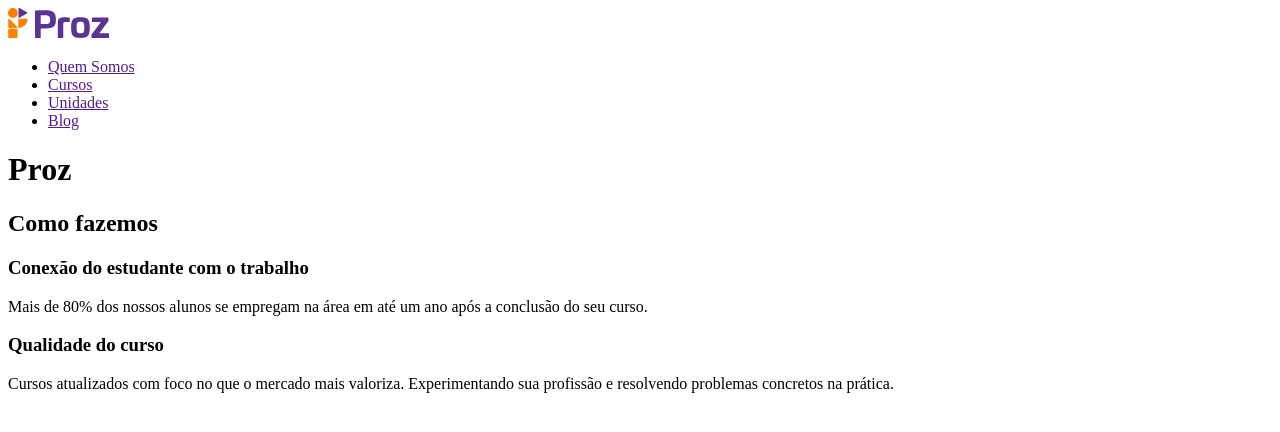
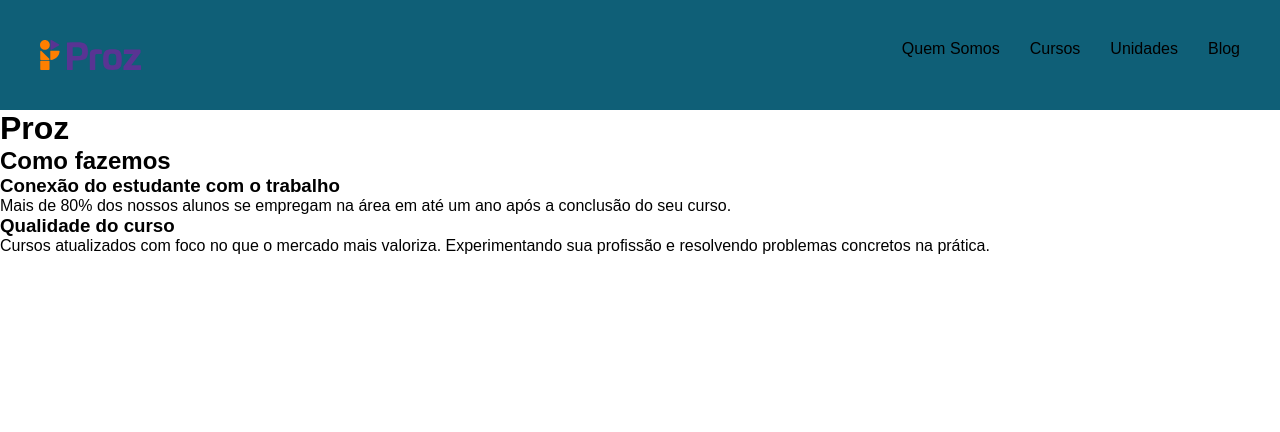
Before and after one commit to Alessandropaixao/aula2_css, a plain HTML site: page aula-css-02/index.html in a window 1280 px wide. Drawn offline with Linux system fonts and the light colour scheme; files that its build step writes are made by us from their sources; a web font is replaced by a local one.

Commit message:
alterado

```diff
--- a/aula-css-02/index.html
+++ b/aula-css-02/index.html
@@ -6,29 +6,30 @@
   <meta http-equiv="X-UA-Compatible" content="IE=edge">
   <meta name="viewport" content="width=device-width, initial-scale=1.0">
   <!-- Links do Google Fonts -->
-  <link rel="preconnect" href="https://fonts.googleapis.com">
-  <link rel="preconnect" href="https://fonts.gstatic.com" crossorigin>
-  <link href="https://fonts.googleapis.com/css2?family=Maven+Pro&display=swap" rel="stylesheet">
+<link rel="preconnect" href="https://fonts.googleapis.com">
+<link rel="preconnect" href="https://fonts.gstatic.com" crossorigin>
+<link href="https: //fonts.googleapis.com/css2?family= Roboto:ital@1 & display = swap" rel="stylesheet">
   <!-- Link do nosso arquivo CSS -->
+  <link rel="stylesheet" href="reset.css">
   <link rel="stylesheet" href="style.css">
   <title>Proz Educação</title>
 </head>
 
 <body>
-  <header>
-    <img src="./img/logotipo_proz.svg" alt="logotipo da Proz Educação">
+  <header class="home_header">
+    <img src="img/logotipo_proz.svg" alt="logotipo da Proz Educação">
     <nav>
-      <ul>
-        <li>
+      <ul class="home_header_navbar">
+        <li class="home_header_navbar_item">
           <a href="">Quem Somos</a>
         </li>
-        <li>
+        <li class="home_header_navbar_item">
           <a href="">Cursos</a>
         </li>
-        <li>
+        <li class="home_header_navbar_item">
           <a href="">Unidades</a>
         </li>
-        <li>
+        <li class="home_header_navbar_item">
           <a href="">Blog</a>
         </li>
       </ul>
--- a/aula-css-02/style.css
+++ b/aula-css-02/style.css
@@ -1,5 +1,5 @@
 .home_header {
-  background-color: rgb(217, 255, 127);
+  background-color: rgb(15, 95, 119);
   display: flex;
   justify-content: space-between;
   padding: 40px;
@@ -7,7 +7,7 @@
 
 .home_header_navbar {
   display: flex;
-  gap: 16px;
+  gap: 30px;
 }
 
 .home_header_navbar_item {
@@ -15,7 +15,8 @@
   color: blue;
 }
 
-.home_header_navbar_item:hover {
-  scale: 2;
-  color: azure;
+.home_header_navbar_item:hover, a:hover {
+  scale: 3;
+  color: rgb(32, 65, 5);
+  transition: all 0.4s ease-in-out;
 }
--- a/reset.css
+++ b/reset.css
@@ -0,0 +1,8 @@
+* {
+    font-family: 'Kanit', sans-serif;
+    margin: 0;
+    padding: 0;
+    text-decoration: none;
+    color: black;
+    list-style: none;
+  }
```
